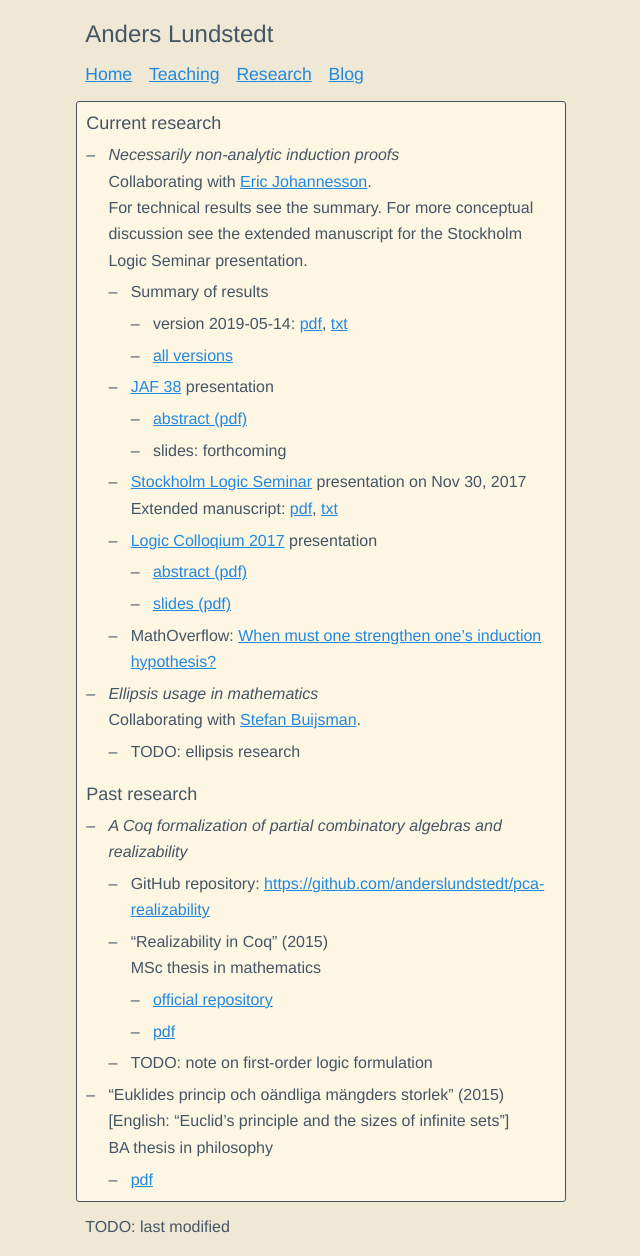
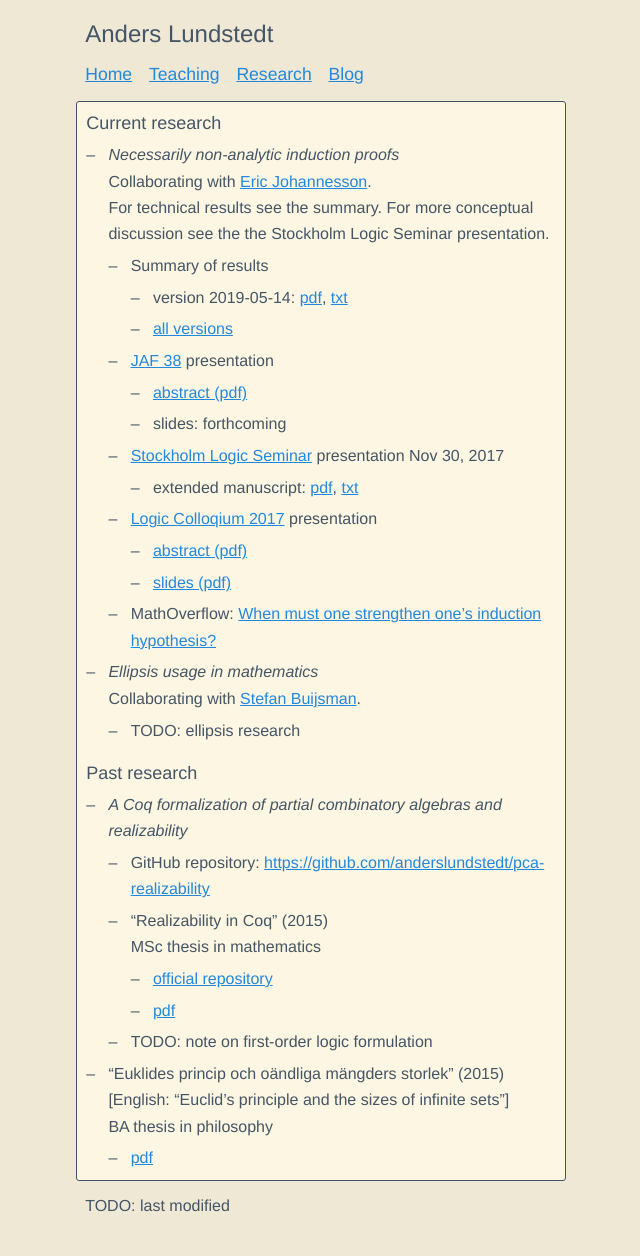
Before and after one commit to anderslundstedt/anderslundstedt.github.io, a Jekyll site: the page built from research/index.md, in a window 1280 px wide. Shown: the whole page, without its empty margins (319-959 px from the left). Built offline with Jekyll 4.4.1, drawn with Linux system fonts in a browser that asks for light colours; after the commit the page ends 1235 px from its top, so only the background shows below that.

Commit message:
fixed structure

```diff
--- a/research/index.md
+++ b/research/index.md
@@ -6,7 +6,7 @@ title: Research
 - *Necessarily non-analytic induction proofs*
   Collaborating with [Eric Johannesson](https://sites.google.com/view/ericjohannesson).
   For technical results see the summary. For more conceptual discussion see the
-  extended manuscript for the Stockholm Logic Seminar presentation.
+  the Stockholm Logic Seminar presentation.
   - Summary of results
     - version 2019-05-14:
       [pdf](non_analytic_induction/summary/lundstedt_non_analytic_induction_summary_20190514.pdf),
@@ -16,10 +16,10 @@ title: Research
     - [abstract (pdf)](non_analytic_induction/JAF38/lundstedt_non_analytic_induction_JAF38_20190402.pdf)
     - slides: forthcoming
   - [Stockholm Logic Seminar](http://logic.math.su.se/seminar)
-    presentation on Nov 30, 2017
-    Extended manuscript:
-    [pdf](./non_analytic_induction/sthlm_logsem2017/lundstedt_non_analytic_induction_sthlm_logsem_2017.pdf),
-    [txt](./non_analytic_induction/sthlm_logsem2017/lundstedt_non_analytic_induction_sthlm_logsem_2017.txt)
+    presentation Nov 30, 2017
+    - extended manuscript:
+      [pdf](non_analytic_induction/sthlm_logsem2017/lundstedt_non_analytic_induction_sthlm_logsem_2017.pdf),
+      [txt](non_analytic_induction/sthlm_logsem2017/lundstedt_non_analytic_induction_sthlm_logsem_2017.txt)
   - [Logic Colloqium 2017](https://www.math-stockholm.se/konferenser-och-akti/logic-in-stockholm-2/logic-colloquium-201)
     presentation
     - [abstract (pdf)](non_analytic_induction/LC2017/lundstedt_non_analytic_induction_LC2017_abstract_2017.pdf)
```
